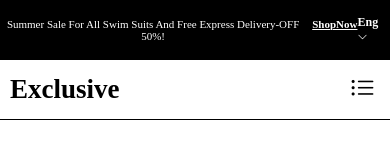
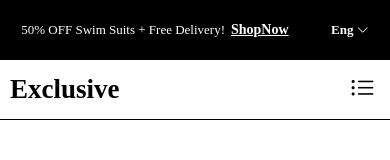
Before and after one commit to Johnpii1/john-stan, a plain HTML site: page index.html in a window 390 px wide. Drawn offline with nearby package versions, Linux system fonts and the light colour scheme.

```diff
--- a/index.html
+++ b/index.html
@@ -16,7 +16,7 @@
     <!--HEAD-->
 
     <div class="head">
-        <p class="head-text">Summer Sale For All Swim Suits And Free Express Delivery-OFF 50%! <a href="#">ShopNow</a>
+            <p class="head-text">50% OFF Swim Suits + Free Delivery! <a href="#">ShopNow</a>
         </p>
         <h4 class="views">English <i class="bi bi-chevron-down"></i></h4>
         <h4 class="view">Eng <i class="bi bi-chevron-down"></i></h4>
--- a/style.css
+++ b/style.css
@@ -36,6 +36,8 @@
   font-size: 19px;
   font-weight: bolder;
 }
+
+
 
 /*HEADER*/
 header {
@@ -145,23 +147,24 @@
     display: none;
   }
 
+
   .head-text {
-    font-size: 11px;
+    font-size: 13px;
     font-weight: 500;
   }
 
   .head-text a {
-    font-size: 11px;
+    font-size: 14px;
     font-weight: 700;
   }
 
   .view {
-    font-size: 12px;
+    font-size: 13px;
     font-weight: 800;
   }
 
   .view .bi-chevron-down {
-    font-size: 10px;
+    font-size: 12px;
   }
 
   .view .bi-chevron-down:hover {
@@ -280,14 +283,18 @@
     display: none;
   }
 
+
   /*Header*/
   .contents {
     display: none;
   }
 }
 
+
+
+
 /* ipad*/
-@media (min-width: 800px) and (max-width: 1210px) {
+@media (min-width: 800px) and (max-width: 1108px) {
   body {
     background-color: yellow;
     width: 100%;
@@ -298,6 +305,10 @@
     display: none;
   }
 
+  .head-text1 {
+    display: none;
+  }
+
   /*Header*/
   .contents {
     display: none;
@@ -305,7 +316,7 @@
 }
 
 /*Laptop View*/
-@media (min-width: 1221px) and (max-width: 1600px) {
+@media (min-width: 1109px) and (max-width: 1600px) {
   body {
     background-color: black;
     width: 100%;
@@ -316,6 +327,10 @@
     display: none;
   }
 
+  .head-text1 {
+    display: none;
+  }
+
   /*Dropdown btn*/
   .btn {
     display: none;
```
